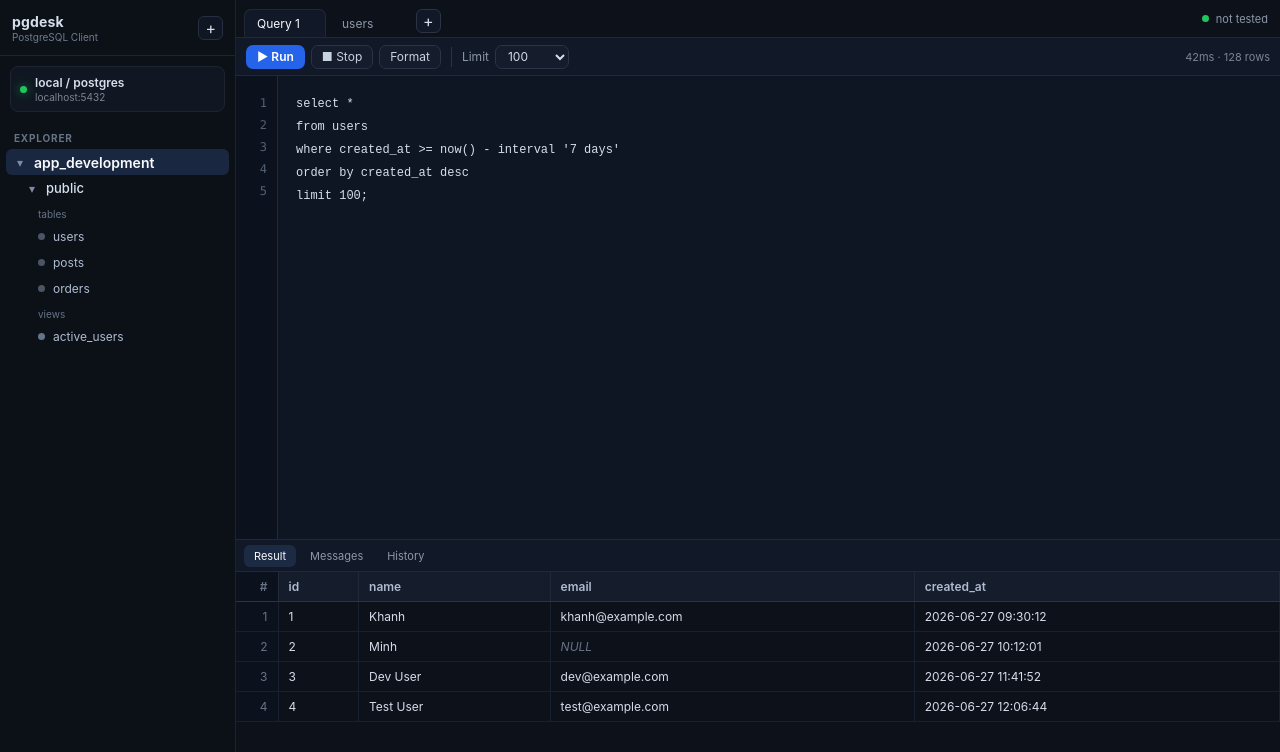
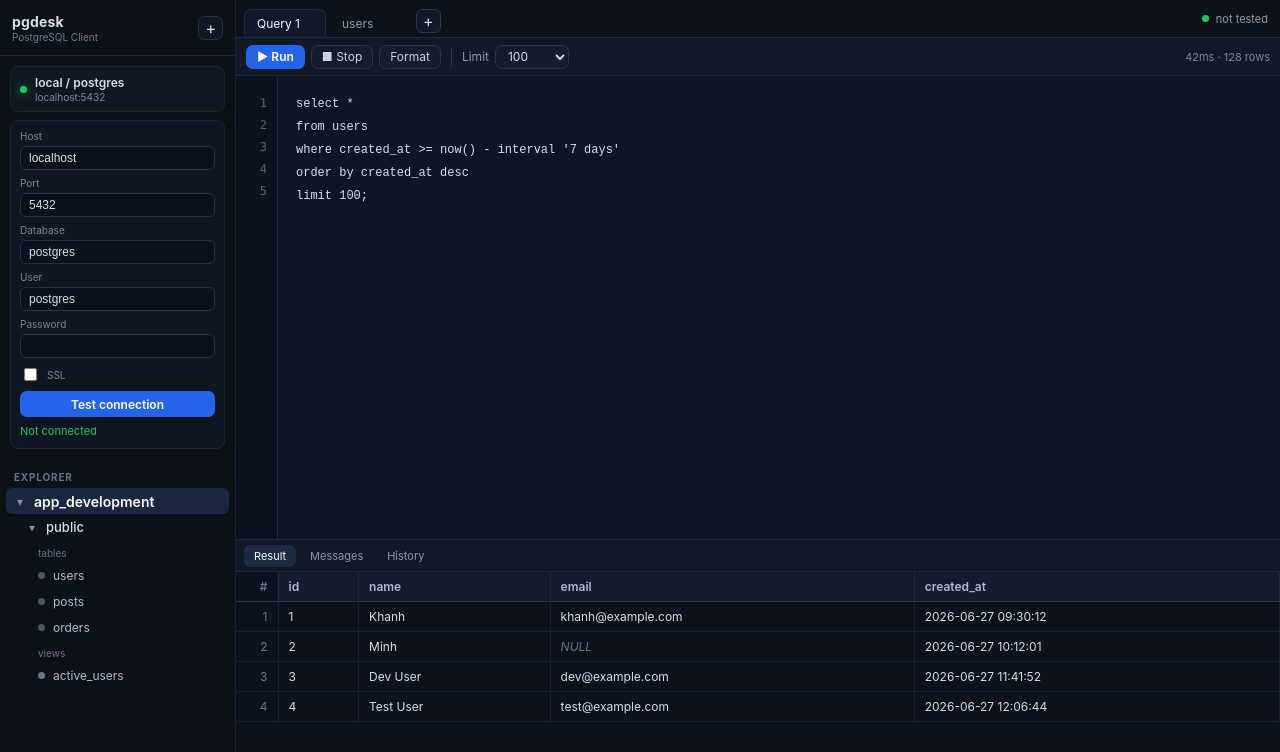
Before and after one commit to khanhpn/pg_desk, a React (Vite) app: page / in a window 1280 px wide. Shown: the top 752 px of the page. Built offline with nearby package versions, Linux system fonts and the light colour scheme; the HTML template or start-up script is replaced by a standard one.

Commit message:
[Pgdesk] fix error build macos

```diff
--- a/package.json
+++ b/package.json
@@ -17,10 +17,12 @@
     "preview": "vite preview"
   },
   "dependencies": {
+    "pg": "^8.22.0",
     "react": "^18.2.0",
     "react-dom": "^18.2.0"
   },
   "devDependencies": {
+    "@types/pg": "^8.20.0",
     "@types/react": "^18.2.64",
     "@types/react-dom": "^18.2.21",
     "@typescript-eslint/eslint-plugin": "^7.1.1",
--- a/src/App.css
+++ b/src/App.css
@@ -492,3 +492,82 @@ button {
 .connection-info-button:hover {
   color: #d6deeb;
 }
+
+.connection-form {
+  margin: 0 10px 10px;
+  padding: 9px;
+  border: 1px solid #1d2430;
+  border-radius: 8px;
+  background: #0f1621;
+  display: flex;
+  flex-direction: column;
+  gap: 7px;
+}
+
+.connection-form label {
+  display: flex;
+  flex-direction: column;
+  gap: 4px;
+}
+
+.connection-form label span {
+  font-size: 10px;
+  color: #7d8590;
+}
+
+.connection-form input {
+  height: 24px;
+  border: 1px solid #253044;
+  border-radius: 6px;
+  background: #0b111c;
+  color: #d6deeb;
+  padding: 0 8px;
+  font-size: 12px;
+  outline: none;
+}
+
+.connection-form input:focus {
+  border-color: #2563eb;
+}
+
+.checkbox-row {
+  flex-direction: row !important;
+  align-items: center;
+  gap: 7px !important;
+}
+
+.checkbox-row input {
+  width: 13px;
+  height: 13px;
+}
+
+.test-connection-button {
+  height: 26px;
+  border: 0;
+  border-radius: 7px;
+  background: #2563eb;
+  color: #ffffff;
+  font-size: 12px;
+  font-weight: 600;
+  cursor: pointer;
+}
+
+.test-connection-button:hover {
+  background: #1d4ed8;
+}
+
+.test-connection-button:disabled {
+  cursor: not-allowed;
+  opacity: 0.65;
+}
+
+.connection-message {
+  font-size: 11px;
+  line-height: 1.4;
+  color: #22c55e;
+  word-break: break-word;
+}
+
+.connection-message.error {
+  color: #f87171;
+}
--- a/src/App.tsx
+++ b/src/App.tsx
@@ -4,9 +4,54 @@ import "./App.css";
 const App = (): JSX.Element => {
   const [ipcMessage, setIpcMessage] = useState("not tested");
 
+  const [connectionForm, setConnectionForm] = useState({
+    host: "localhost",
+    port: "5432",
+    database: "postgres",
+    user: "postgres",
+    password: "",
+    ssl: false,
+  });
+
+  const [connectionMessage, setConnectionMessage] = useState("Not connected");
+  const [isTestingConnection, setIsTestingConnection] = useState(false);
+
   const handlePing = async (): Promise<void> => {
     const result = await window.pgdesk.app.ping();
     setIpcMessage(`${result.message} · ${result.timestamp}`);
+  };
+
+  const updateConnectionField = (
+    field: keyof typeof connectionForm,
+    value: string | boolean,
+  ): void => {
+    setConnectionForm((current) => ({
+      ...current,
+      [field]: value,
+    }));
+  };
+
+  const handleTestConnection = async (): Promise<void> => {
+    setIsTestingConnection(true);
+    setConnectionMessage("Testing connection...");
+
+    const result = await window.pgdesk.connection.test({
+      host: connectionForm.host,
+      port: Number(connectionForm.port),
+      database: connectionForm.database,
+      user: connectionForm.user,
+      password: connectionForm.password,
+      ssl: connectionForm.ssl,
+    });
+
+    setIsTestingConnection(false);
+
+    if (result.ok) {
+      setConnectionMessage(`Connected: ${result.database} / ${result.user}`);
+      return;
+    }
+
+    setConnectionMessage(`Error: ${result.message}`);
   };
 
   return (
@@ -29,6 +74,88 @@ const App = (): JSX.Element => {
           <div>
             <div className="connection-name">local / postgres</div>
             <div className="connection-meta">localhost:5432</div>
+          </div>
+        </div>
+        <div className="connection-form">
+          <label>
+            <span>Host</span>
+            <input
+              value={connectionForm.host}
+              onChange={(event) =>
+                updateConnectionField("host", event.target.value)
+              }
+            />
+          </label>
+
+          <label>
+            <span>Port</span>
+            <input
+              value={connectionForm.port}
+              onChange={(event) =>
+                updateConnectionField("port", event.target.value)
+              }
+            />
+          </label>
+
+          <label>
+            <span>Database</span>
+            <input
+              value={connectionForm.database}
+              onChange={(event) =>
+                updateConnectionField("database", event.target.value)
+              }
+            />
+          </label>
+
+          <label>
+            <span>User</span>
+            <input
+              value={connectionForm.user}
+              onChange={(event) =>
+                updateConnectionField("user", event.target.value)
+              }
+            />
+          </label>
+
+          <label>
+            <span>Password</span>
+            <input
+              type="password"
+              value={connectionForm.password}
+              onChange={(event) =>
+                updateConnectionField("password", event.target.value)
+              }
+            />
+          </label>
+
+          <label className="checkbox-row">
+            <input
+              type="checkbox"
+              checked={connectionForm.ssl}
+              onChange={(event) =>
+                updateConnectionField("ssl", event.target.checked)
+              }
+            />
+            <span>SSL</span>
+          </label>
+
+          <button
+            className="test-connection-button"
+            type="button"
+            disabled={isTestingConnection}
+            onClick={handleTestConnection}
+          >
+            {isTestingConnection ? "Testing..." : "Test connection"}
+          </button>
+
+          <div
+            className={
+              connectionMessage.startsWith("Error")
+                ? "connection-message error"
+                : "connection-message"
+            }
+          >
+            {connectionMessage}
           </div>
         </div>
 
--- a/src/vite-env.d.ts
+++ b/src/vite-env.d.ts
@@ -1,6 +1,9 @@
 /// <reference types="vite/client" />
 
 type PgDeskApi = {
+  connection: {
+    test: (config: PgConnectionConfig) => Promise<PgConnectionTestResult>;
+  };
   app: {
     ping: () => Promise<{
       ok: boolean;
```
Also changed, not shown: electron/electron-env.d.ts (+36 -23 lines), electron/main.ts (+69 -0 lines), electron/preload.ts (+22 -0 lines), 1 other file (tests, documents, lock files or other folders).
